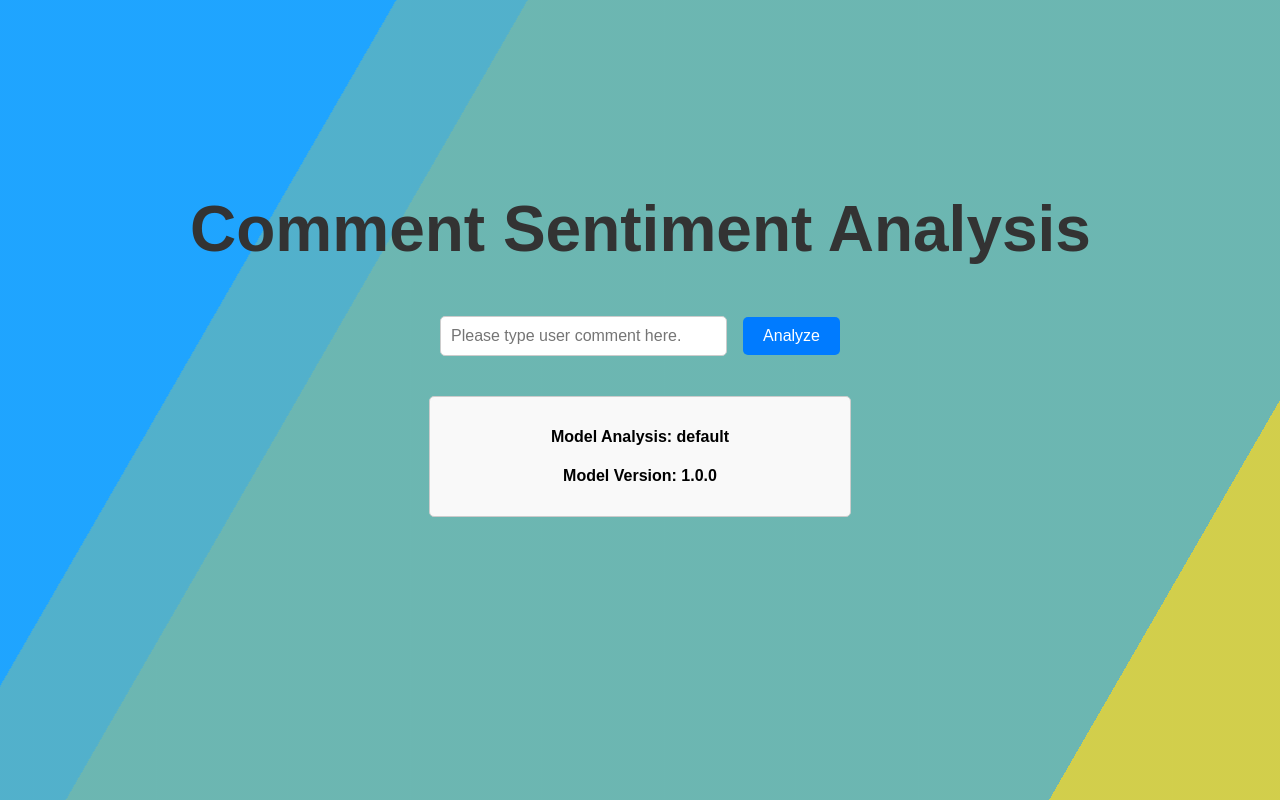
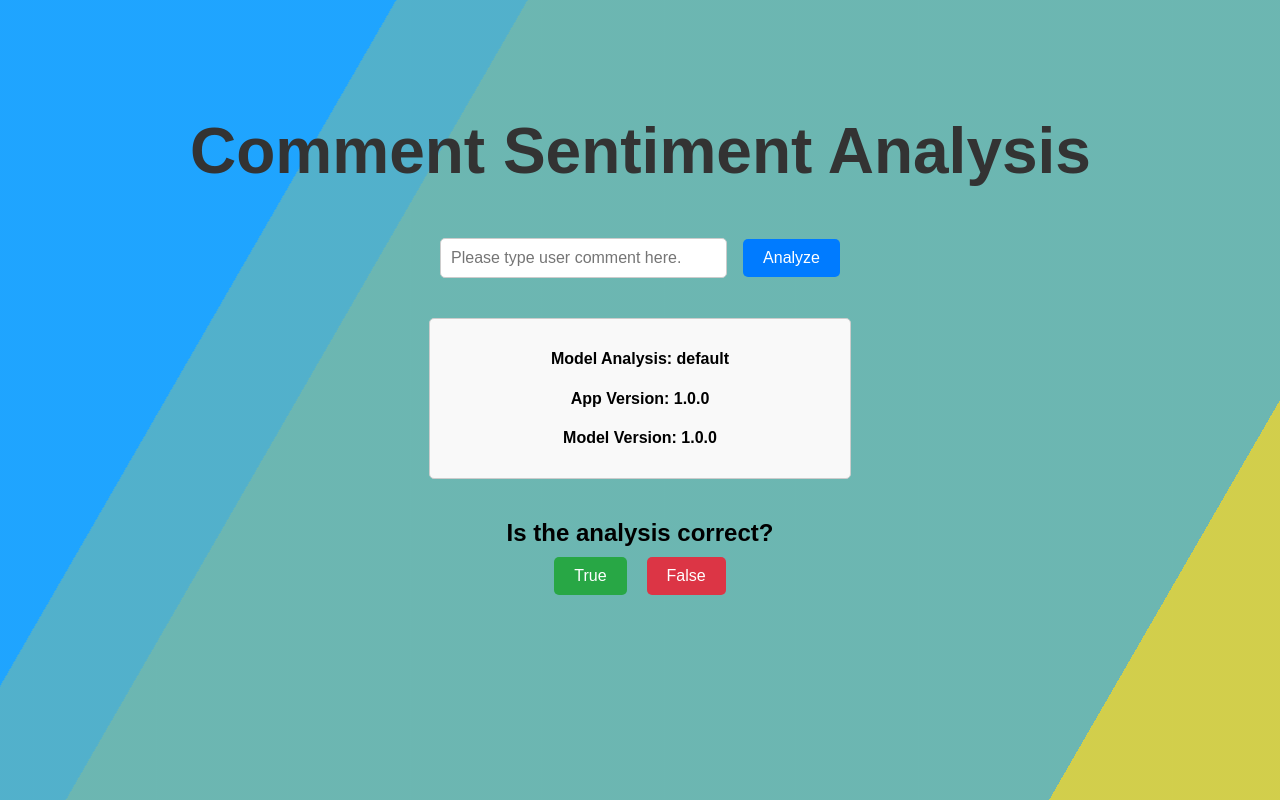
Before and after one commit to remla25-team18/app-frontend, an Angular app: page / in a window 1280 px wide. Built offline with nearby package versions, Linux system fonts and the light colour scheme; no server answers.

Commit message:
Add user interaction feedback

```diff
--- a/src/app/ModelOutput.ts
+++ b/src/app/ModelOutput.ts
@@ -1,5 +1,6 @@
 
 export interface ModelOutput {
     analysis: string;
-    version: string;
+    app_version: string;
+    model_version: string;
 }
--- a/src/app/feedback/feedback.component.html
+++ b/src/app/feedback/feedback.component.html
@@ -1,4 +1,5 @@
 <section class="modelOutput">
     <h1> Model Analysis: {{feedback.analysis}}</h1>
-    <h1> Model Version: {{feedback.version}} </h1>
+    <h1> App Version: {{feedback.app_version}} </h1>
+    <h1> Model Version: {{feedback.model_version}} </h1>
 </section>
--- a/src/app/sentiment-analysis/sentiment-analysis.component.css
+++ b/src/app/sentiment-analysis/sentiment-analysis.component.css
@@ -86,3 +86,40 @@ h1 {
   border-radius: 5px;
   text-align: center;
 }
+
+.judgment-section {
+  margin-top: 20px;
+  text-align: center;
+}
+
+.judgment-section h2 {
+  font-size: 1.5rem;
+  margin-bottom: 10px;
+}
+
+.judgment-section button {
+  padding: 10px 20px;
+  font-size: 16px;
+  margin: 0 10px;
+  border: none;
+  border-radius: 5px;
+  cursor: pointer;
+}
+
+.judgment-section .true-btn {
+  background-color: #28a745;
+  color: white;
+}
+
+.judgment-section .true-btn:hover {
+  background-color: #218838;
+}
+
+.judgment-section .false-btn {
+  background-color: #dc3545;
+  color: white;
+}
+
+.judgment-section .false-btn:hover {
+  background-color: #c82333;
+}
--- a/src/app/sentiment-analysis/sentiment-analysis.component.html
+++ b/src/app/sentiment-analysis/sentiment-analysis.component.html
@@ -17,4 +17,9 @@
     <!-- <app-feedback *ngIf="!loading" [feedback]="modelOutput"></app-feedback> -->
     <app-feedback [feedback]="modelOutput"></app-feedback>
   </section>
+  <section class="judgment-section">
+    <h2>Is the analysis correct?</h2>
+    <button class="true-btn" (click)="submitJudgment(true)">True</button>
+    <button class="false-btn" (click)="submitJudgment(false)">False</button>
+  </section>
 </div>
--- a/src/app/sentiment-analysis/sentiment-analysis.component.ts
+++ b/src/app/sentiment-analysis/sentiment-analysis.component.ts
@@ -50,8 +50,9 @@ export class SentimentAnalysisComponent {
   // Receiving Responce
   outputUrl = "http://localhost:3000/modelOutput";
   modelOutput: ModelOutput = {
-     analysis: "default",
-     version: "1.0.0"
+    analysis: "default",
+    app_version: "1.0.0",
+    model_version: "1.0.0",
   };
   loading: boolean = true;
 
@@ -81,5 +82,18 @@ export class SentimentAnalysisComponent {
     this.getResponce();
   }
 
-  // Background animation
+  // User feedback
+  judgmentUrl = "http://localhost:3000/judgment";
+  submitJudgment(isCorrect: boolean): void {
+    const judgmentPayload = { isCorrect }; // Wrap the boolean in an object
+    console.log(judgmentPayload);
+    this.http.post(this.judgmentUrl, judgmentPayload).subscribe({
+      next: (response) => {
+        console.log('Judgment submitted successfully:', response);
+      },
+      error: (error) => {
+        console.error('Error submitting judgment:', error);
+      }
+    });
+  }
 }
```
Also changed, not shown: server.js (deleted, +0 -61 lines).
